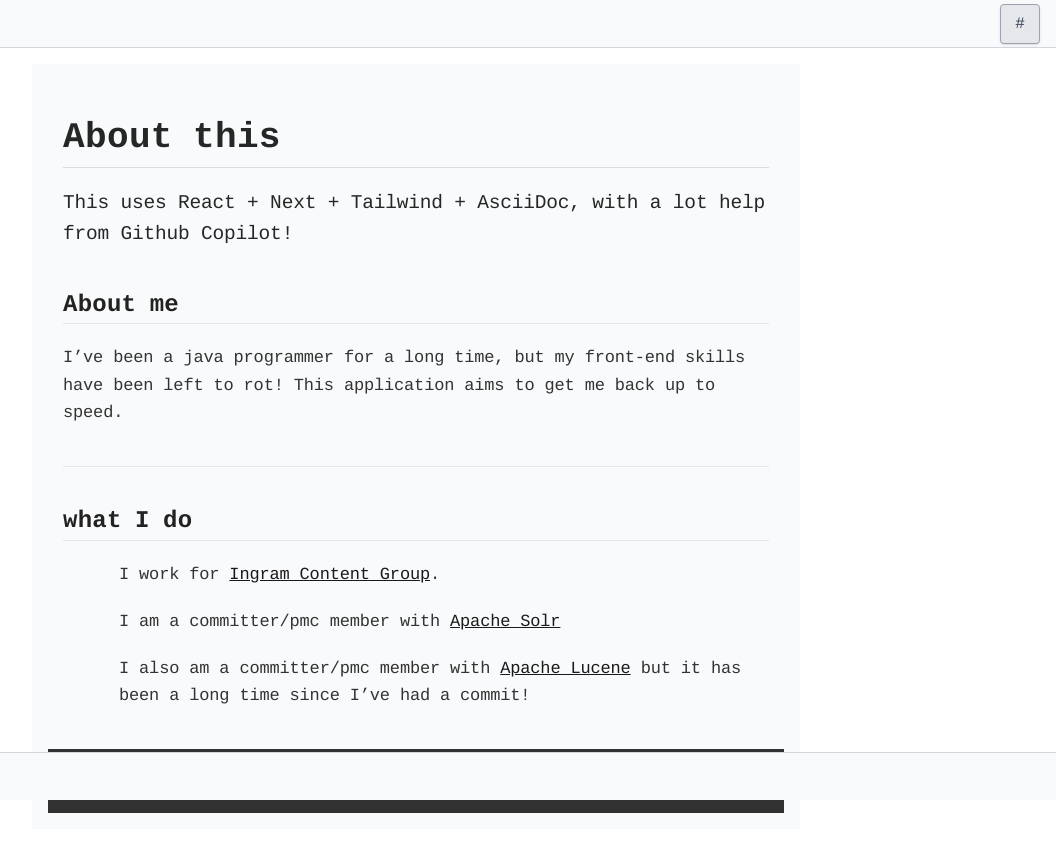
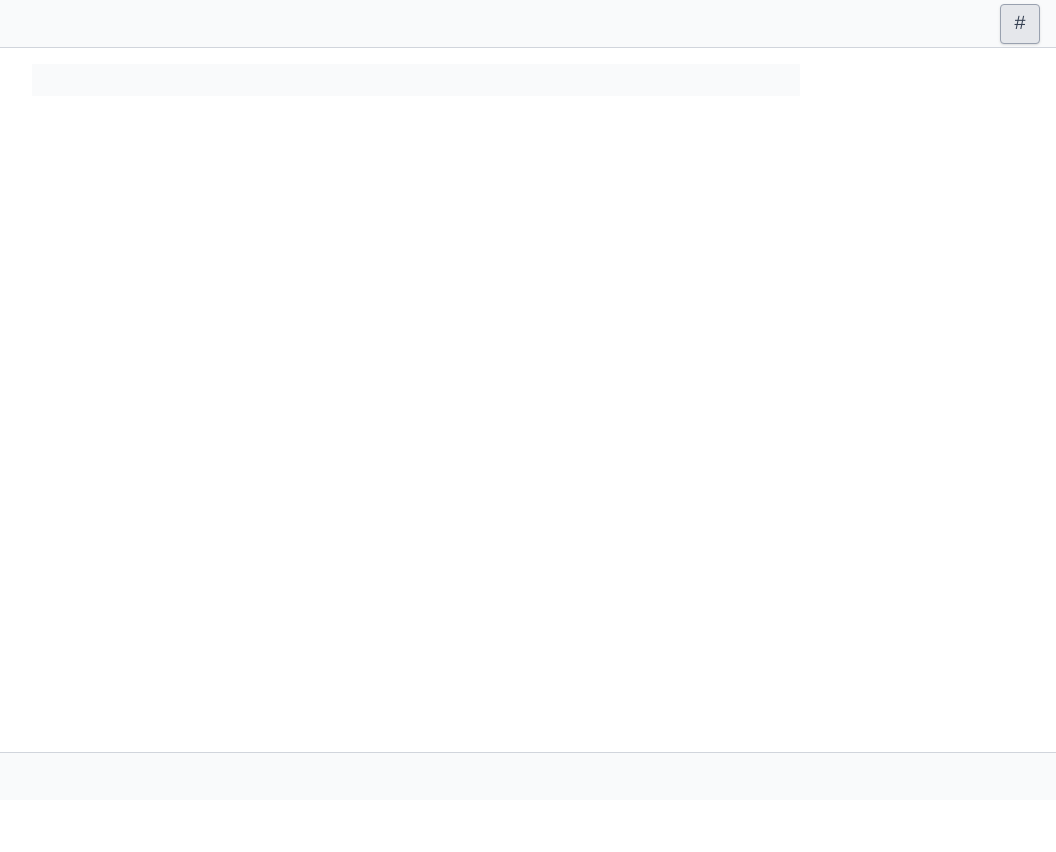
Before and after one commit to jdyer1/home, a Next.js app: page / in a window 1280 px wide. Shown: the top 852 px of the page, without its empty margins (224-1280 px from the left). After the commit the page ends 800 px from the top, so only its background shows below. Built offline with nearby package versions, Linux system fonts and the light colour scheme; a web font is replaced by a local one.

Commit message:
remove danger

```diff
--- a/src/app/page.tsx
+++ b/src/app/page.tsx
@@ -28,7 +28,7 @@ export default function Home() {
 
   return (
     <main className="bg-gray-50 p-4 max-w-3xl mx-auto">
-      <div className="asciidoc-content" dangerouslySetInnerHTML={{ __html: html }} />
+      <div className="asciidoc-content" />
     </main>
   );
 }
```
